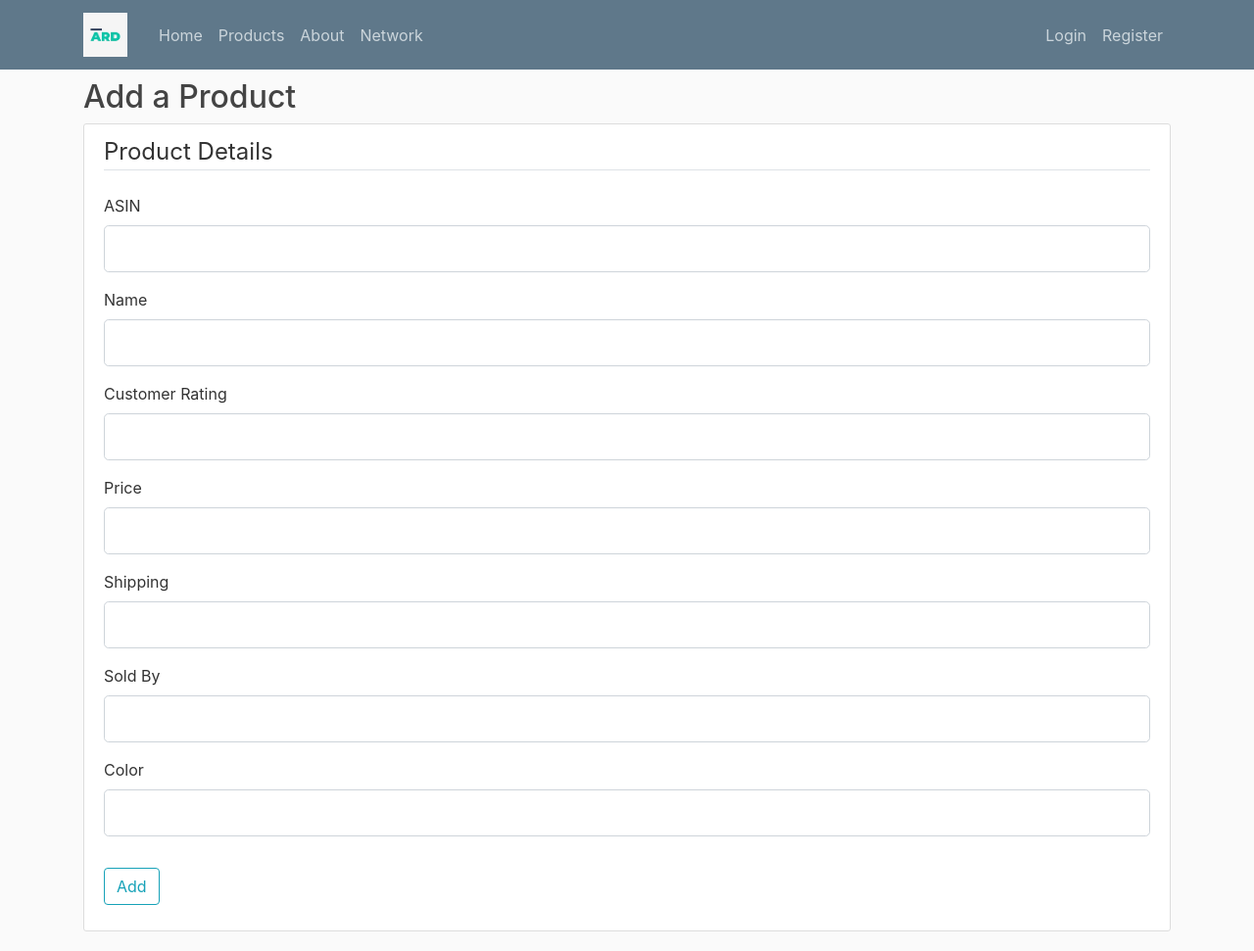
After one commit to mahajanhrishikesh/Amazon-Reviews-Dashboard, a Flask app: page /addProduct in a window 1280 px wide. The commit adds this page. Shown: the whole page at 98% size. Run offline with Flask 2, Linux system fonts and the light colour scheme; some libraries are stand-ins or nearby versions.

Commit message:
Final Commit

```diff
--- a/ard/forms.py
+++ b/ard/forms.py
@@ -22,3 +22,25 @@ class UpdateAccountForm(FlaskForm):
 	email = StringField('Email', validators=[DataRequired(), Email()])
 	submit = SubmitField('Update')
 	picture = FileField('Update Profile Picture', validators=[FileAllowed(['jpg','png'])])
+
+class AddProductForm(FlaskForm):
+	asin = StringField('ASIN', validators=[DataRequired(), Length(min=2, max=20)])
+	name = StringField('Name', validators=[DataRequired(), Length(min=2, max=250)])
+	customer_rating = StringField('Customer Rating', validators=[DataRequired(), Length(min=1,max=20)])
+	price = StringField('Price', validators=[DataRequired(), Length(min=2, max=10)])
+	shipping = StringField('Shipping', validators=[DataRequired(), Length(min=2, max=10)])
+	sold_by = StringField('Sold By', validators=[DataRequired(), Length(min=2, max=15)])
+	color = StringField('Color', validators=[DataRequired(), Length(min=2, max = 15)])
+	submit = SubmitField('Add')
+
+class AddCommentForm(FlaskForm):
+	review_text = StringField('Review Text', validators=[DataRequired(), Length(min=4, max=300)])
+	submit = SubmitField('Add Comment')
+
+class DeleteForm(FlaskForm):
+	submit = SubmitField('Delete Product')
+
+class UpdateForm(FlaskForm):
+	fieldname = StringField('Field Name', validators=[DataRequired(), Length(min=4, max=100)])
+	fieldvalue = StringField('Field Value', validators=[DataRequired(), Length(min=4, max=100)])
+	submit = SubmitField('Update Product')
--- a/ard/routes.py
+++ b/ard/routes.py
@@ -3,7 +3,7 @@ import secrets
 from PIL import Image
 from flask import render_template, url_for, redirect, flash, request
 from ard import app, mongo, bcrypt, login_manager
-from ard.forms import RegistrationForm, LoginForm, UpdateAccountForm
+from ard.forms import RegistrationForm, LoginForm, UpdateAccountForm, AddProductForm, AddCommentForm, DeleteForm, UpdateForm
 from flask_login import login_user, current_user, logout_user, login_required
 from ard.models import User
 from flask import session
@@ -18,7 +18,10 @@ def home():
 		print(session['username'])
 	prods = list(mongo.db.appliances.find().limit(30))
 	image_file = url_for('static', filename="images/sentiment_overall.png")
-	return render_template('home.html', title='Home', prods=prods, image_file=image_file)
+	image_file_2 = url_for('static', filename="images/wc.png")
+	csv_file = url_for('static', filename="csvs/Brand_wise_data.csv")
+	csv_file_2 = url_for('static', filename='csvs/Category_data.csv')
+	return render_template('home.html', title='Home', prods=prods, image_file=image_file, csv_file=csv_file, csv_file_2=csv_file_2, image_file_2=image_file_2)
 
 @app.route('/products')
 def products():
@@ -28,7 +31,8 @@ def products():
 @app.route("/products/<productID>")
 def product_profile(productID):
 	product = mongo.db.appliances.find_one_or_404({"asin": productID})
-	return render_template("product.html",product=product)
+	reviews = list(mongo.db.appliances_reviews.find({"asin":productID}, {"_id":0, "reviewText":1, "reviewerName":1}))
+	return render_template("product.html",product=product, reviews=reviews)
 
 @app.route('/about')
 def about():
@@ -86,4 +90,57 @@ def account():
 	elif request.method == 'GET':
 		form.username.data = session['username']
 		form.email.data = session['email']
-	return render_template('account.html', title='Account', form=form)
+	image_file = url_for('static', filename="images/default.jpg")
+	return render_template('account.html', title='Account', form=form, image_file=image_file)
+
+@app.route("/addProduct", methods=['GET', 'POST'])
+def addProduct():
+	form = AddProductForm()
+	product = {}
+	if form.validate_on_submit():
+		product['asin'] = form.asin.data
+		product['name'] = form.name.data
+		product['features'] = {"Customer Rating": form.customer_rating.data, "price": form.price.data, "Shipping": form.shipping.data, "Sold By": form.sold_by.data, "Color":form.color.data}
+		mongo.db.appliances.insert_one(product)
+		flash(f'Product Inserted into DB!', 'success')
+		return redirect(url_for('product_profile', productID = form.asin.data))
+	return render_template('addProduct.html', title='Add Product', form=form)
+
+@app.route("/network", methods=['GET', 'POST'])
+def network():
+	iframe = 'https://preview.flourish.studio/2502679/zZM-m91nGmVDVFia-tVA4G5kD0DpllwX_u_A-ObdKOrQOEtM47CVdK6HEU1QlYo9/'
+	return render_template('network.html', title='Network', iframe=iframe)
+
+@app.route("/comments/<productID>", methods=['GET', 'POST'])
+def addComment(productID):
+	form = AddCommentForm()
+	review = {}
+	if form.validate_on_submit():
+		review['reviewText'] = form.review_text.data
+		if session['is_active']:
+			review['reviewerName'] = session['username']
+		else:
+			review['reviewerName'] = 'Anonymous'
+		review['asin'] = productID
+		mongo.db.appliances_reviews.insert_one(review)
+		return redirect(url_for('product_profile', productID = productID))
+	return render_template('addComment.html', title="Add Commment", form=form)
+
+@app.route("/delete/<productID>", methods=['GET', 'POST'])
+def deleteProduct(productID):
+	form = DeleteForm()
+	if form.validate_on_submit():
+		mongo.db.appliances.delete_one({"asin":productID})
+		return redirect(url_for('products'))
+	return render_template('deleteProduct.html', title="Delete Product", form=form)
+
+@app.route("/update/<productID>", methods=['GET', 'POST'])
+def updateProduct(productID):
+	form = UpdateForm()
+	update={}
+	if form.validate_on_submit():
+		update[form.fieldname.data] = form.fieldvalue.data
+		mongo.db.appliances.update_one({"asin":productID}, {"$set": update})
+		print(update)
+		return redirect(url_for('product_profile', productID = productID))
+	return render_template('updateProduct.html', title="Update Product", form=form)
--- a/ard/templates/about.html
+++ b/ard/templates/about.html
@@ -1,4 +1,7 @@
 {% extends "layout.html" %}
 {% block content %}
 	<h1>About Page</h1>
+	<p style="font-size: 24px">
+		We present a pipeline suitable for big data and showcase the framework on an example of sentiment analysis as a machine learning task. We use the Amazon Appliances Review Dataset (http://deepyeti.ucsd.edu/jianmo/amazon/index.html) and do much of our pre-processing using the MapReduce framework. We present a dashboard-based front-end, through which we will demo the CRUD operations and present our results from the algorithms that we applied on the data. We conclude our work by reporting some visualizations engendered from our analysis, and delineate a future line of work.
+	</p>
 {% endblock content %}
--- /dev/null
+++ b/ard/templates/addProduct.html
@@ -0,0 +1,106 @@
+{% extends "layout.html" %}
+{% block content %}
+	<h2>Add a Product</h2>
+	<div class='content-section'>
+		<form method='POST' action=''>
+			{{ form.hidden_tag() }}
+			<fieldset class="form-group">
+				<legend class="border-bottom mb-4">Product Details</legend>
+				<div class="form-group">
+					{{ form.asin.label(class='form-control-label') }}
+					{% if form.asin.errors %}
+					{{ form.asin(class='form-control form-control-lg is-invalid') }}
+					<div class="invalid-feedback">
+						{% for error in form.asin.errors %}
+							<span>{{ error }}</span>
+						{% endfor %}
+					</div>
+					{% else %}
+						{{ form.asin(class='form-control form-control-lg') }}
+					{% endif %}
+				</div>
+				<div class="form-group">
+					{{ form.name.label(class='form-control-label') }}
+					{% if form.name.errors %}
+					{{ form.name(class='form-control form-control-lg is-invalid') }}
+					<div class="invalid-feedback">
+						{% for error in form.name.errors %}
+							<span>{{ error }}</span>
+						{% endfor %}
+					</div>
+					{% else %}
+						{{ form.name(class='form-control form-control-lg') }}
+					{% endif %}
+				</div>
+				<div class="form-group">
+					{{ form.customer_rating.label(class='form-control-label') }}
+					{% if form.customer_rating.errors %}
+					{{ form.customer_rating(class='form-control form-control-lg is-invalid') }}
+					<div class="invalid-feedback">
+						{% for error in form.customer_rating.errors %}
+							<span>{{ error }}</span>
+						{% endfor %}
+					</div>
+					{% else %}
+						{{ form.customer_rating(class='form-control form-control-lg') }}
+					{% endif %}
+				</div>
+				<div class="form-group">
+					{{ form.price.label(class='form-control-label') }}
+					{% if form.price.errors %}
+					{{ form.price(class='form-control form-control-lg is-invalid') }}
+					<div class="invalid-feedback">
+						{% for error in form.price.errors %}
+							<span>{{ error }}</span>
+						{% endfor %}
+					</div>
+					{% else %}
+						{{ form.price(class='form-control form-control-lg') }}
+					{% endif %}
+				</div>
+				<div class="form-group">
+					{{ form.shipping.label(class='form-control-label') }}
+					{% if form.shipping.errors %}
+					{{ form.shipping(class='form-control form-control-lg is-invalid') }}
+					<div class="invalid-feedback">
+						{% for error in form.shipping.errors %}
+							<span>{{ error }}</span>
+						{% endfor %}
+					</div>
+					{% else %}
+						{{ form.shipping(class='form-control form-control-lg') }}
+					{% endif %}
+				</div>
+				<div class="form-group">
+					{{ form.sold_by.label(class='form-control-label') }}
+					{% if form.sold_by.errors %}
+					{{ form.sold_by(class='form-control form-control-lg is-invalid') }}
+					<div class="invalid-feedback">
+						{% for error in form.sold_by.errors %}
+							<span>{{ error }}</span>
+						{% endfor %}
+					</div>
+					{% else %}
+						{{ form.sold_by(class='form-control form-control-lg') }}
+					{% endif %}
+				</div>
+				<div class="form-group">
+					{{ form.color.label(class='form-control-label') }}
+					{% if form.color.errors %}
+					{{ form.color(class='form-control form-control-lg is-invalid') }}
+					<div class="invalid-feedback">
+						{% for error in form.color.errors %}
+							<span>{{ error }}</span>
+						{% endfor %}
+					</div>
+					{% else %}
+						{{ form.color(class='form-control form-control-lg') }}
+					{% endif %}
+				</div>
+			</fieldset>
+			<div class="form-group">
+				{{ form.submit(class="btn btn-outline-info") }}
+			</div>
+		</form>
+	</div>
+{% endblock content %}
--- a/ard/templates/layout.html
+++ b/ard/templates/layout.html
@@ -29,6 +29,7 @@
 	          <a class="nav-item nav-link" href="{{ url_for('home') }}">Home</a>
 	          <a class="nav-item nav-link" href="{{ url_for('products') }}">Products</a>
 	          <a class="nav-item nav-link" href="{{ url_for('about') }}">About</a>
+	          <a class="nav-item nav-link" href="{{ url_for('network') }}">Network</a>
 	        </div>
 	        <!-- Navbar Right Side -->
 	        <div class="navbar-nav">
--- a/ard/templates/products.html
+++ b/ard/templates/products.html
@@ -1,5 +1,11 @@
 {% extends "layout.html" %}
 {% block content %}
+	<div>
+		<h3>Create New Product</h3>
+		<a href="{{ url_for('addProduct') }}" class="btn btn-outline-info"> Add Product </a>
+	</div>
+	<br>
+
 	{% for product in prods %}
 	<article class="media content-section">
 	  <div class="media-body">
```
Also changed, not shown: ard/static/csvs/Brand_wise_data.csv (added, +12 -0 lines), ard/static/csvs/Category_data.csv (added, +12 -0 lines), ard/templates/addComment.html (added, +28 -0 lines), ard/templates/deleteProduct.html (added, +15 -0 lines), ard/templates/home.html (+133 -0 lines), ard/templates/network.html (added, +11 -0 lines), ard/templates/product.html (+31 -4 lines), ard/templates/updateProduct.html (added, +41 -0 lines), ard/static/images/default.jpg (added), ard/static/images/wc.png (added), 1 other file.
